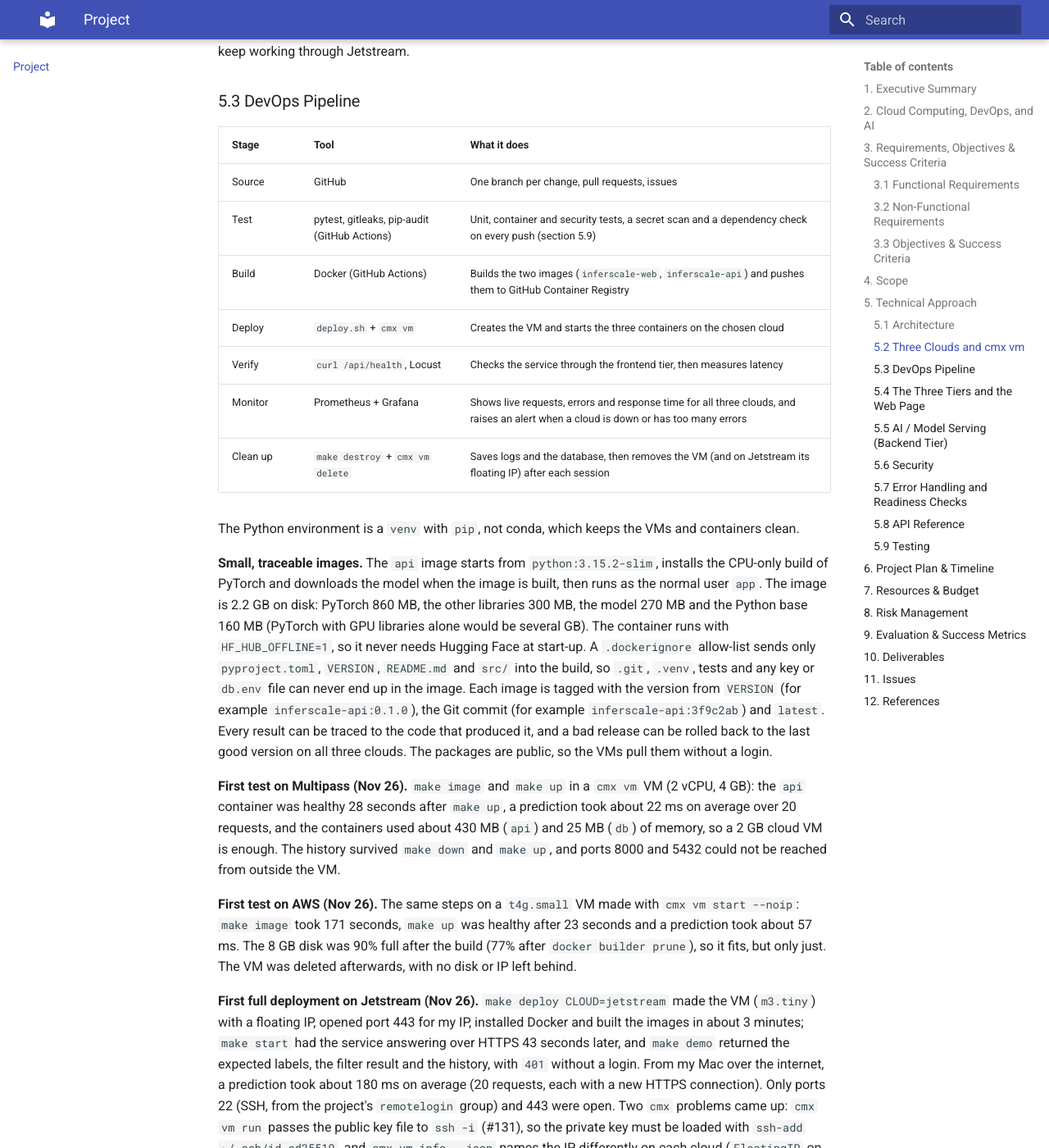
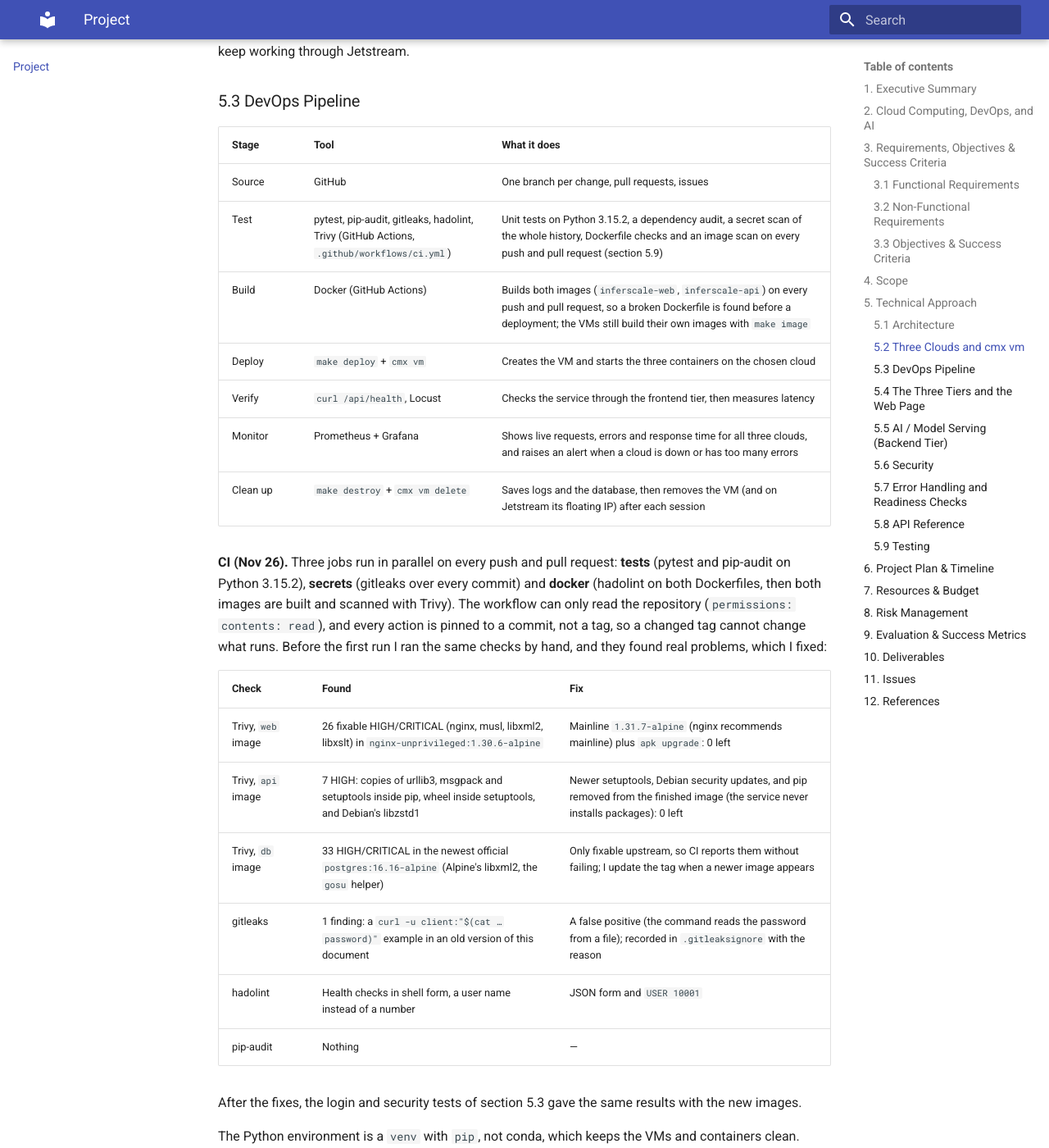
Before and after one commit to cloudmesh-ai-luc/shabbir04, an MkDocs documentation site: the page built from docs/project/project.md, in a window 1280 px wide and 1400 px high, scrolled down 8793 px. Shown: the whole window at 82% size. Built offline with MkDocs 1.6.1 and Material for MkDocs 9.7.7, drawn with Linux system fonts in a browser that asks for light colours; some of the changed text lies outside the part shown.

Commit message:
docs(project): CI, the scan findings and their fixes

```diff
--- a/docs/project/project.md
+++ b/docs/project/project.md
@@ -254,12 +254,30 @@ keep working through Jetstream.
 | Stage | Tool | What it does |
 | ----- | ---- | ------------ |
 | Source | GitHub | One branch per change, pull requests, issues |
-| Test | pytest, gitleaks, pip-audit (GitHub Actions) | Unit, container and security tests, a secret scan and a dependency check on every push (section 5.9) |
-| Build | Docker (GitHub Actions) | Builds the two images (`inferscale-web`, `inferscale-api`) and pushes them to GitHub Container Registry |
-| Deploy | `deploy.sh` + `cmx vm` | Creates the VM and starts the three containers on the chosen cloud |
+| Test | pytest, pip-audit, gitleaks, hadolint, Trivy (GitHub Actions, `.github/workflows/ci.yml`) | Unit tests on Python 3.15.2, a dependency audit, a secret scan of the whole history, Dockerfile checks and an image scan on every push and pull request (section 5.9) |
+| Build | Docker (GitHub Actions) | Builds both images (`inferscale-web`, `inferscale-api`) on every push and pull request, so a broken Dockerfile is found before a deployment; the VMs still build their own images with `make image` |
+| Deploy | `make deploy` + `cmx vm` | Creates the VM and starts the three containers on the chosen cloud |
 | Verify | `curl /api/health`, Locust | Checks the service through the frontend tier, then measures latency |
 | Monitor | Prometheus + Grafana | Shows live requests, errors and response time for all three clouds, and raises an alert when a cloud is down or has too many errors |
 | Clean up | `make destroy` + `cmx vm delete` | Saves logs and the database, then removes the VM (and on Jetstream its floating IP) after each session |
+
+**CI (Nov 26).** Three jobs run in parallel on every push and pull request: **tests** (pytest and
+pip-audit on Python 3.15.2), **secrets** (gitleaks over every commit) and **docker** (hadolint on both
+Dockerfiles, then both images are built and scanned with Trivy). The workflow can only read the
+repository (`permissions: contents: read`), and every action is pinned to a commit, not a tag, so a
+changed tag cannot change what runs. Before the first run I ran the same checks by hand, and they found
+real problems, which I fixed:
+
+| Check | Found | Fix |
+| ----- | ----- | --- |
+| Trivy, `web` image | 26 fixable HIGH/CRITICAL (nginx, musl, libxml2, libxslt) in `nginx-unprivileged:1.30.6-alpine` | Mainline `1.31.7-alpine` (nginx recommends mainline) plus `apk upgrade`: 0 left |
+| Trivy, `api` image | 7 HIGH: copies of urllib3, msgpack and setuptools inside pip, wheel inside setuptools, and Debian's libzstd1 | Newer setuptools, Debian security updates, and pip removed from the finished image (the service never installs packages): 0 left |
+| Trivy, `db` image | 33 HIGH/CRITICAL in the newest official `postgres:16.16-alpine` (Alpine's libxml2, the `gosu` helper) | Only fixable upstream, so CI reports them without failing; I update the tag when a newer image appears |
+| gitleaks | 1 finding: a `curl -u client:"$(cat …password)"` example in an old version of this document | A false positive (the command reads the password from a file); recorded in `.gitleaksignore` with the reason |
+| hadolint | Health checks in shell form, a user name instead of a number | JSON form and `USER 10001` |
+| pip-audit | Nothing | — |
+
+After the fixes, the login and security tests of section 5.3 gave the same results with the new images.
 
 The Python environment is a `venv` with `pip`, not conda, which keeps the VMs and containers clean.
 
@@ -640,10 +658,11 @@ curl --cacert ~/.config/inferscale/certs/aws.pem -u client https://<aws-ip>/api/
 
 | Test | Tool | What it checks | When |
 | ---- | ---- | -------------- | ---- |
-| Unit | pytest + FastAPI `TestClient` | Each endpoint's normal answer and its `422` errors; the results of `/filter` and `/history` | Every push (CI) |
-| Container | `docker compose up` in CI, then `curl` | The login is required and works; `/api/metrics` only for `prometheus`; an analysis shows up in the history; only port 443 is open | Every push (CI) |
-| Security scan | gitleaks, pip-audit | No secrets in the repository; no dependency with a known vulnerability | Every push (CI) |
-| Smoke | `deploy.sh` | `/api/health` answers after a deployment | Every deployment |
+| Unit | pytest + FastAPI `TestClient` (Python 3.15.2) | Each endpoint's normal answer and its `422` errors; the results of `/filter` and `/history` | Every push and pull request (CI) |
+| Security scan | pip-audit, gitleaks, hadolint, Trivy | No dependency with a known vulnerability; no secret in any commit; clean Dockerfiles; no fixable HIGH or CRITICAL vulnerability in the `api` and `web` images | Every push and pull request (CI) |
+| Image build | `docker build` in CI | Both Dockerfiles still build | Every push and pull request (CI) |
+| Container | `curl` against the three containers on a VM | The login is required and works; `/api/metrics` only for `owner` and `prometheus`; a client cannot fake `X-User`; the rate limit answers `429`; only port 443 is open | By hand on Multipass so far (section 5.3); in CI later |
+| Smoke | `make start` | `/api/health` answers over HTTPS after a deployment | Every deployment |
 | Load, failover, alert | Locust, `client.py`, stopping a container | The targets in section 9 | Measurement runs |
 
 The unit tests replace the model and the database with small fakes (FastAPI's `dependency_overrides`), so
@@ -658,10 +677,10 @@ they run in seconds without downloading the model or starting PostgreSQL.
 | Topic | Title, first summary | Sep 23 – Oct 1 | Done |
 | `cmx vm` on two clouds | VM lifecycle on Multipass and Chameleon, including the `cmx vm ip` command | Sep 29 – Oct 14 | Done |
 | Simpler design | Three clouds + `cmx vm` instead of Kubernetes | Oct 14 | Done |
-| Third cloud | AWS account and credentials, first `cmx vm` VM on AWS | Oct 15 – Oct 22 | Next |
-| Service | Backend (FastAPI + model, `/filter`, `/history`, `/metrics`), PostgreSQL, frontend (web page + nginx, HTTPS, login), Dockerfiles, tests | Oct 15 – Oct 29 | Next |
-| CI | GitHub Actions: test, build, push image | Oct 29 – Nov 5 | Planned |
-| Deploy script | `deploy.sh` for all three clouds | Nov 5 – Nov 12 | Planned |
+| Third cloud | AWS account and credentials, first `cmx vm` VM on AWS | Oct 15 – Oct 22 | Done (Nov 26) |
+| Service | Backend (FastAPI + model, `/filter`, `/history`, `/metrics`), PostgreSQL, frontend (web page + nginx, HTTPS, login), Dockerfiles, tests | Oct 15 – Oct 29 | Done (Nov 26) |
+| CI | GitHub Actions: tests, dependency audit, secret scan, Dockerfile checks, image build and scan | Oct 29 – Nov 5 | Done (Nov 26); pushing images to a registry is still open |
+| Deploy script | `make deploy` / `start` / `demo` / `stop` / `destroy` for all three clouds | Nov 5 – Nov 12 | Done (Nov 26) |
 | Monitoring + failover | Prometheus + Grafana (dashboard, alert rules), `client.py` | Nov 12 – Nov 19 | Planned |
 | Measurements | Load tests and the failover test on the three clouds, results table | Nov 19 – Dec 3 | Planned |
 | Final | Report and presentation | Dec 3 – Dec 10 | Planned |
```
Also changed, not shown: other parts of docs/project/project.md (+1 -1 lines), README.md (+2 -0 lines).
